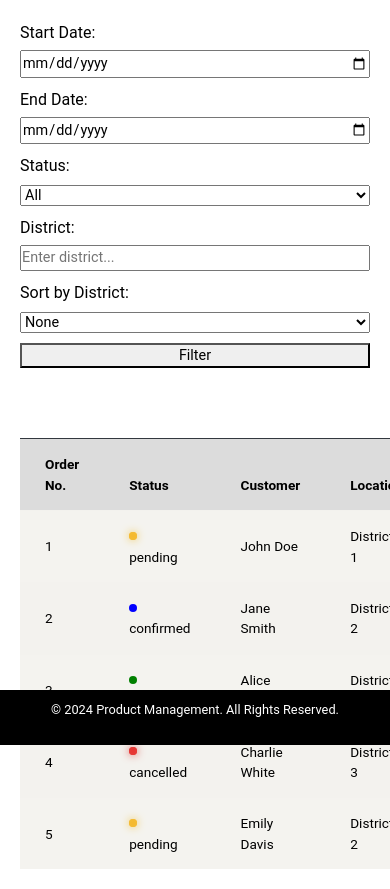
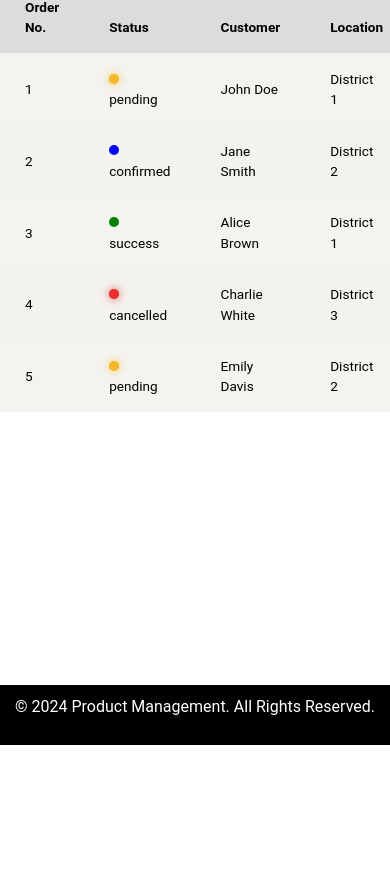
Before and after one commit to TysonNgo25/ShopQuanAo, a plain HTML site: page Admin/html/report.html in a window 390 px wide. Shown: the part 99-988 px from the top of the page. After the commit the page ends 844 px from the top, so only its background shows below. Drawn offline with Linux system fonts and the light colour scheme.

Commit message:
update  report admin

```diff
--- a/Admin/html/report.html
+++ b/Admin/html/report.html
@@ -8,12 +8,39 @@
     <link rel="stylesheet" href="../css/fontawesome.min.css" />
     <link rel="stylesheet" href="../css/templatemo-style.css" />
     <style>
-      * {
-        margin: 0;
-        padding: 0;
-        box-sizing: border-box;
+      /* Your existing styles here */
+      .tm-table-container {
+        margin-top: 20px;
       }
 
+      .tm-status-circle {
+        display: inline-block;
+        width: 10px;
+        height: 10px;
+        border-radius: 50%;
+        margin-right: 8px;
+      }
+
+      .tm-status-circle.pending {
+        background-color: orange;
+      }
+
+      .tm-status-circle.confirmed {
+        background-color: blue;
+      }
+
+      .tm-status-circle.success {
+        background-color: green;
+      }
+
+      .tm-status-circle.cancelled {
+        background-color: red;
+      }
+
+      .status-dropdown {
+        width: 100px;
+        padding: 5px;
+      }
       /* Header style */
       .header {
         background-color: black;
@@ -48,52 +75,7 @@
         text-decoration: none;
       }
 
-      body {
-        font-family: "Roboto", sans-serif;
-        background-color: white;
-        color: black;
-        padding: 80px 20px 20px; /* Tăng padding trên để tránh trùng header */
-      }
-
-      .tm-table-container {
-        margin-top: 20px;
-      }
-
-      .tm-status-circle {
-        display: inline-block;
-        width: 10px;
-        height: 10px;
-        border-radius: 50%;
-        margin-right: 8px;
-      }
-
-      .tm-status-circle.pending {
-        background-color: orange;
-      }
-
-      .tm-status-circle.confirmed {
-        background-color: blue;
-      }
-
-      .tm-status-circle.success {
-        background-color: green;
-      }
-
-      .tm-status-circle.cancelled {
-        background-color: red;
-      }
-
-      .filter-container {
-        margin-top: 40px;
-        margin-bottom: 20px;
-      }
-
-      .filter-container input,
-      .filter-container select,
-      .filter-container button {
-        margin-right: 10px;
-      }
-
+      /* Footer style */
       footer {
         background-color: black;
         color: white;
@@ -105,66 +87,8 @@
         left: 0;
         z-index: 1;
       }
-      @media screen and (max-width: 768px) {
-        /* Adjust header and table layout for smaller screens */
-        .header {
-          flex-direction: column;
-          text-align: center;
-          padding: 10px;
-        }
-
-        .header .back-btn {
-          margin: 10px 0;
-          font-size: 0.9rem;
-        }
-
       .tm-table-container {
-          margin-top: 60px; /* Added space for header */
-        }
-
-        .filter-container {
-          flex-direction: column;
-        }
-
-        .filter-container input,
-        .filter-container select,
-        .filter-container button {
-          width: 100%;
-          margin-bottom: 10px;
-        }
-
-        .filter-container label {
-          width: 100%;
-          text-align: left;
-          margin-bottom: 5px;
-        }
-      }
-
-      @media screen and (max-width: 480px) {
-        /* Further adjustments for very small screens (phones) */
-        .header h1 {
-          font-size: 1.2rem;
-        }
-
-        .header .back-btn {
-          font-size: 0.8rem;
-          padding: 8px 16px;
-        }
-
-        .filter-container input,
-        .filter-container select,
-        .filter-container button {
-          font-size: 0.9rem;
-        }
-
-        .tm-status-circle {
-          width: 8px;
-          height: 8px;
-        }
-
-        footer {
-          font-size: 0.8rem;
-        }
+        margin-top: 80px; /* Tăng margin-top để tránh che khuất bởi header */
       }
     </style>
   </head>
@@ -173,34 +97,6 @@
     <div class="header">
       <a href="Dashboard.html" class="back-btn">Back to Home</a>
       <h1>Order Management</h1>
-    </div>
-
-    <div class="filter-container">
-      <label for="startDate">Start Date:</label>
-      <input type="date" id="startDate" />
-      <label for="endDate">End Date:</label>
-      <input type="date" id="endDate" />
-
-      <label for="statusFilter">Status:</label>
-      <select id="statusFilter">
-        <option value="">All</option>
-        <option value="pending">Pending</option>
-        <option value="confirmed">Confirmed</option>
-        <option value="success">Success</option>
-        <option value="cancelled">Cancelled</option>
-      </select>
-
-      <label for="districtFilter">District:</label>
-      <input type="text" id="districtFilter" placeholder="Enter district..." />
-
-      <label for="sortOrder">Sort by District:</label>
-      <select id="sortOrder">
-        <option value="">None</option>
-        <option value="asc">Ascending</option>
-        <option value="desc">Descending</option>
-      </select>
-
-      <button id="filterBtn">Filter</button>
     </div>
 
     <div class="tm-table-container">
@@ -213,6 +109,8 @@
             <th>Location</th>
             <th>Order Date</th>
             <th>Details</th>
+            <th>Change Status</th>
+            <!-- New column for status change -->
           </tr>
         </thead>
         <tbody id="orderTableBody">
@@ -220,6 +118,7 @@
         </tbody>
       </table>
     </div>
+
     <footer>
       <p>&copy; 2024 Product Management. All Rights Reserved.</p>
     </footer>
@@ -264,7 +163,7 @@
         },
       ];
 
-      // Render orders in table
+      // Render orders in table with a dropdown for status change
       function renderOrders(filteredOrders) {
         const tableBody = document.getElementById("orderTableBody");
         tableBody.innerHTML = "";
@@ -280,50 +179,57 @@
           tableBody.innerHTML += `
             <tr>
               <td>${order.id}</td>
-                        <td><div class="tm-status-circle ${statusClass}"></div>${order.status}</td>
+              <td><div class="tm-status-circle ${statusClass}"></div>${
+            order.status
+          }</td>
               <td>${order.customer}</td>
               <td>${order.location}</td>
               <td>${order.date}</td>
-                        <td><a href="detailorder.html?id=${order.id}" class="text-info">View Details</a></td>
+              <td><a href="detailorder.html?id=${
+                order.id
+              }" class="text-info">View Details</a></td>
+              <td>
+                <select class="status-dropdown" onchange="changeStatus(${
+                  order.id
+                }, this.value)">
+                  <option value="pending" ${
+                    order.status === "pending" ? "selected" : ""
+                  }>Pending</option>
+                  <option value="confirmed" ${
+                    order.status === "confirmed" ? "selected" : ""
+                  }>Confirmed</option>
+                  <option value="success" ${
+                    order.status === "success" ? "selected" : ""
+                  }>Success</option>
+                  <option value="cancelled" ${
+                    order.status === "cancelled" ? "selected" : ""
+                  }>Cancelled</option>
+                </select>
+              </td>
             </tr>
           `;
         });
       }
 
-      // Filter orders
-      document.getElementById("filterBtn").addEventListener("click", () => {
-        const startDate = document.getElementById("startDate").value;
-        const endDate = document.getElementById("endDate").value;
-        const statusFilter = document.getElementById("statusFilter").value;
-        const districtFilter = document
-          .getElementById("districtFilter")
-          .value.toLowerCase();
-        const sortOrder = document.getElementById("sortOrder").value;
+      // Function to handle status change
+      // Function to handle status change with confirmation
+      function changeStatus(orderId, newStatus) {
+        // Ask for confirmation before changing the status
+        const confirmation = confirm(
+          "Bạn có chắc chắn muốn thay đổi trạng thái đơn hàng này không?"
+        );
 
-        // Filter orders based on date range, status, and district
-        const filteredOrders = orders.filter((order) => {
-          const matchesDate =
-            (!startDate || new Date(order.date) >= new Date(startDate)) &&
-            (!endDate || new Date(order.date) <= new Date(endDate));
-          const matchesStatus = !statusFilter || order.status === statusFilter;
-          const matchesDistrict =
-            !districtFilter ||
-            order.location.toLowerCase().includes(districtFilter);
-
-          return matchesDate && matchesStatus && matchesDistrict;
-        });
-
-        // Sort orders by district
-        if (sortOrder === "asc") {
-          filteredOrders.sort((a, b) => a.location.localeCompare(b.location));
-        } else if (sortOrder === "desc") {
-          filteredOrders.sort((a, b) => b.location.localeCompare(a.location));
+        if (confirmation) {
+          // If confirmed, update the status of the order
+          const order = orders.find((order) => order.id === orderId);
+          if (order) {
+            order.status = newStatus;
+            renderOrders(orders); // Re-render the table to show updated status
+          }
+        }
       }
 
-        renderOrders(filteredOrders);
-      });
-
-      // Initial render
+      // Initially render all orders
       renderOrders(orders);
     </script>
   </body>
```
Lines whose indentation alone changed are shown as unchanged.
